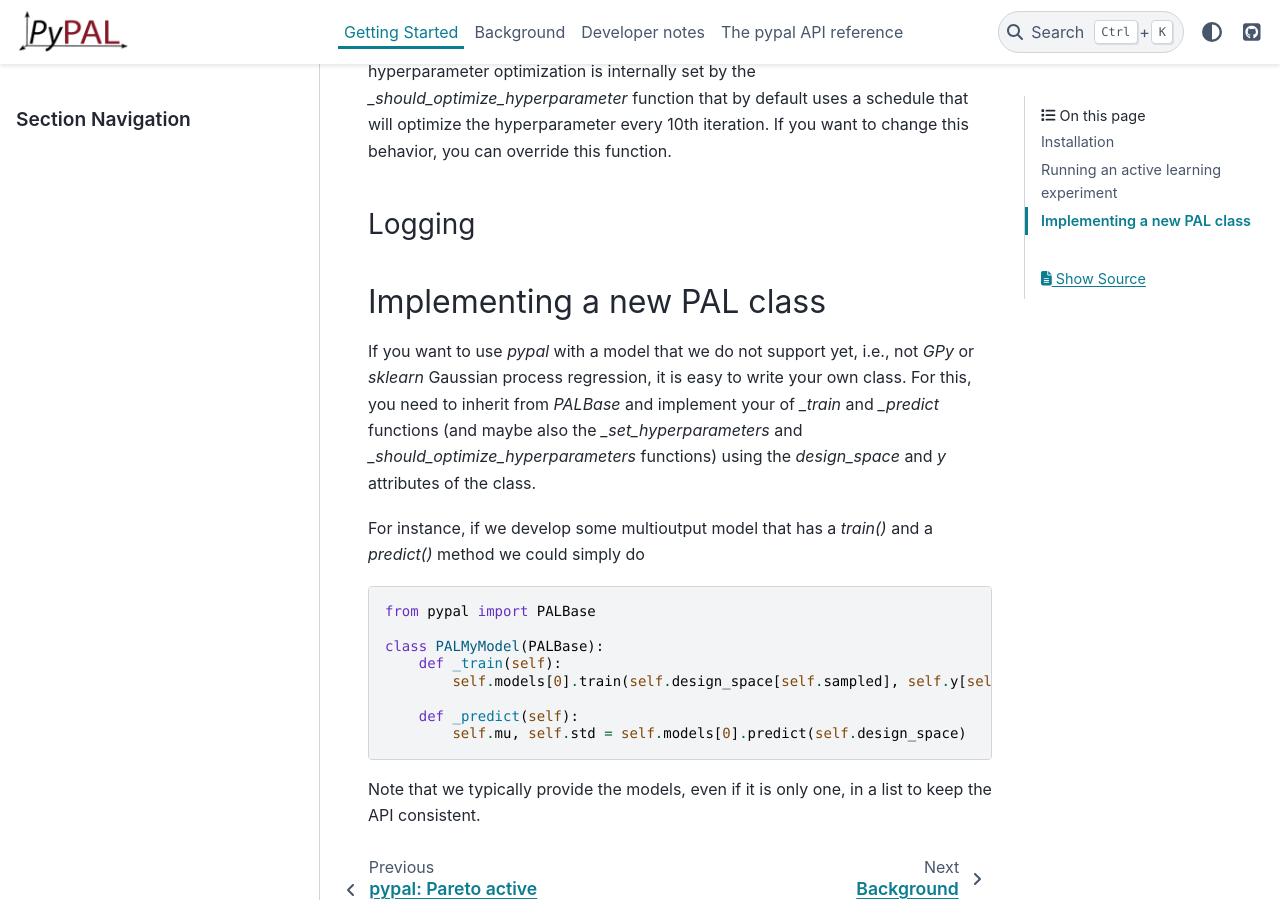
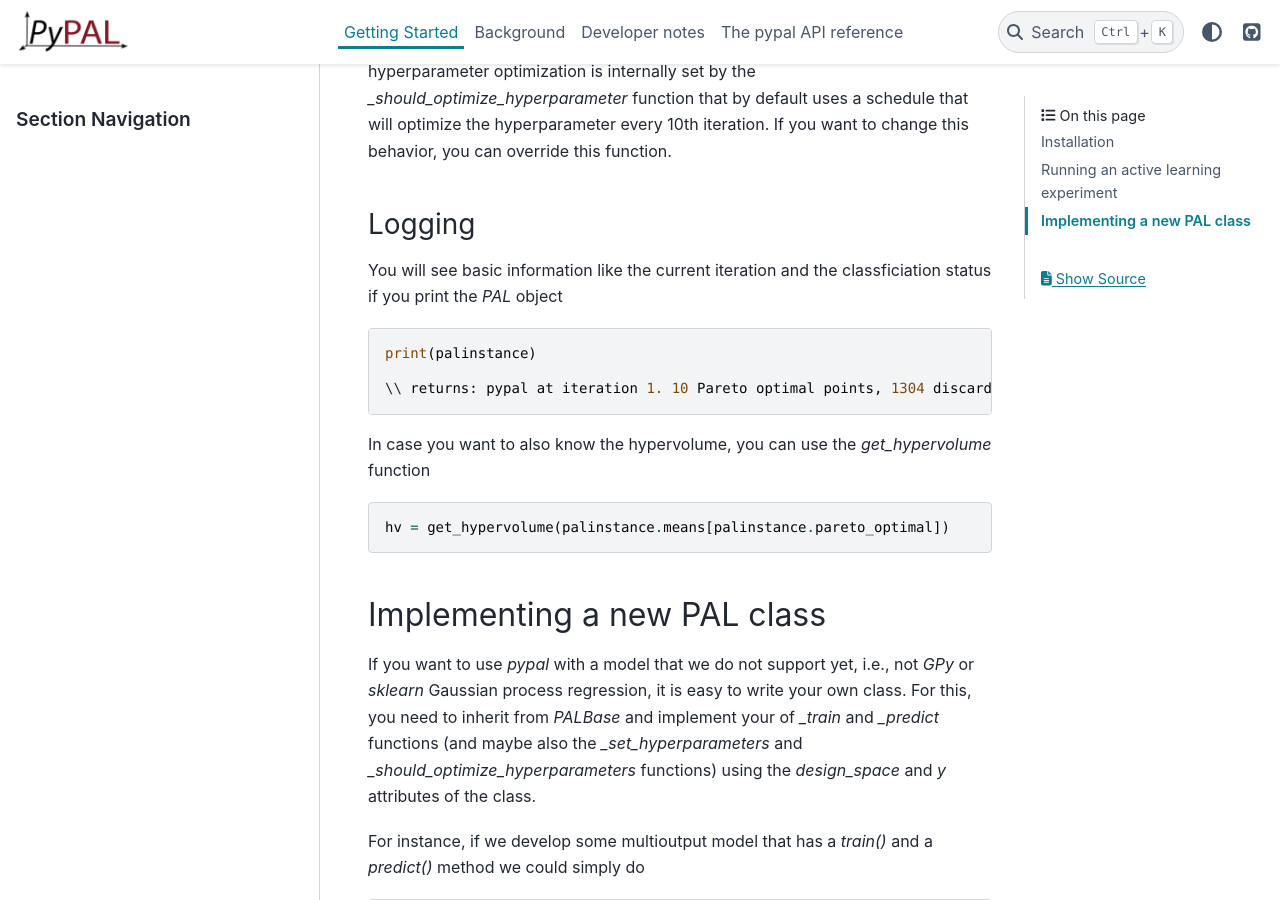
Before and after one commit to kjappelbaum/pyepal, a Sphinx documentation site: the page built from docs/getting_started.rst, in a window 1280 px wide and 900 px high, scrolled down 2170 px. Built offline with Sphinx 7.4.7 and the PyData theme 0.15.4, drawn with Linux system fonts in a browser that asks for light colours.

Commit message:
chore: updating docs

```diff
--- a/docs/getting_started.rst
+++ b/docs/getting_started.rst
@@ -73,7 +73,20 @@ Usually, the hyperparameters of a machine learning model should be optimized as
 
 Logging
 ........
+You will see basic information like the current iteration and the classficiation status if you print the `PAL` object
 
+.. code:: python
+
+    print(palinstance)
+
+    \\ returns: pypal at iteration 1. 10 Pareto optimal points, 1304 discarded points, 200 unclassified points.
+
+
+In case you want to also know the hypervolume, you can use the `get_hypervolume` function
+
+.. code:: python
+
+    hv = get_hypervolume(palinstance.means[palinstance.pareto_optimal])
 
 Implementing a new PAL class
 ------------------------------
--- a/pypal/__init__.py
+++ b/pypal/__init__.py
@@ -5,7 +5,7 @@ from .pal.pal_base import PALBase
 from .pal.pal_coregionalized import PALCoregionalized
 from .pal.pal_gpy import PALGPy
 from .pal.pal_sklearn import PALSklearn
-from .pal.utils import get_kmeans_samples, get_maxmin_samples
+from .pal.utils import get_hypervolume, get_kmeans_samples, get_maxmin_samples
 
 __version__ = get_versions()["version"]
 del get_versions
```
